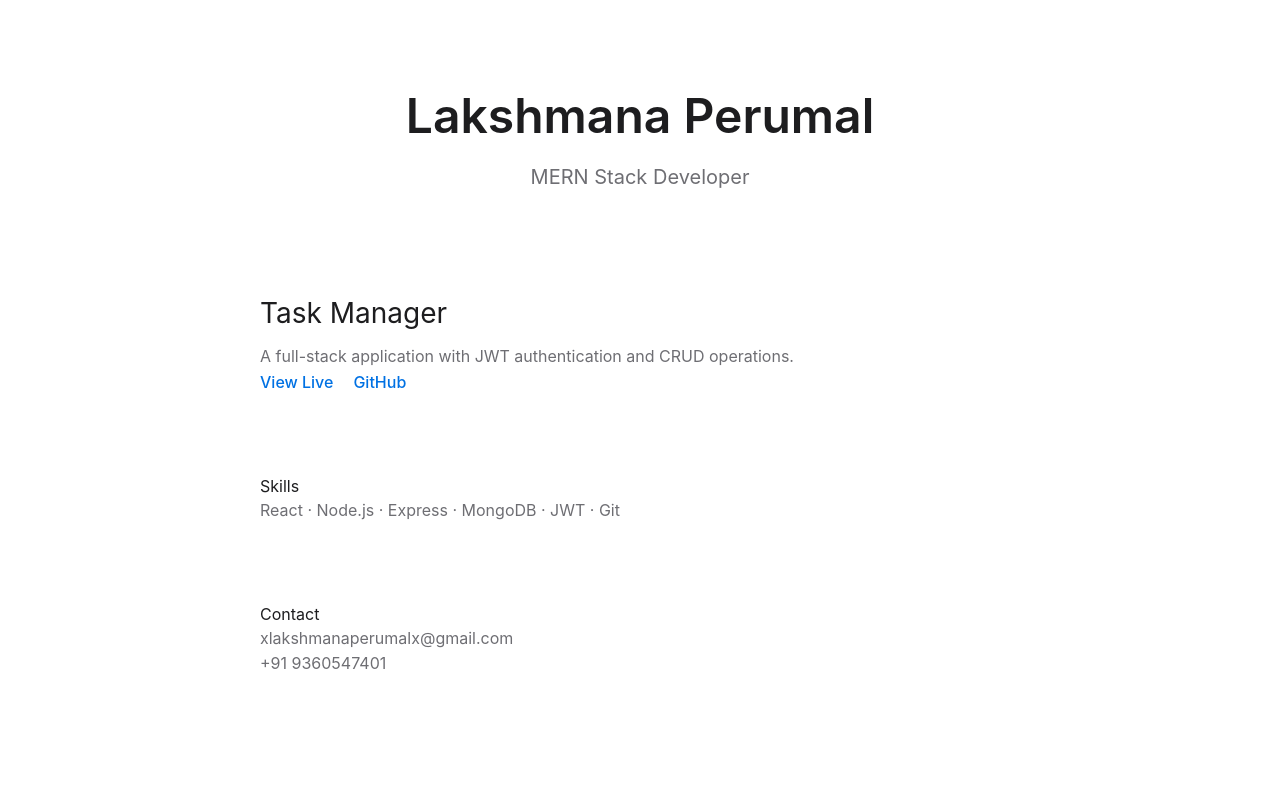
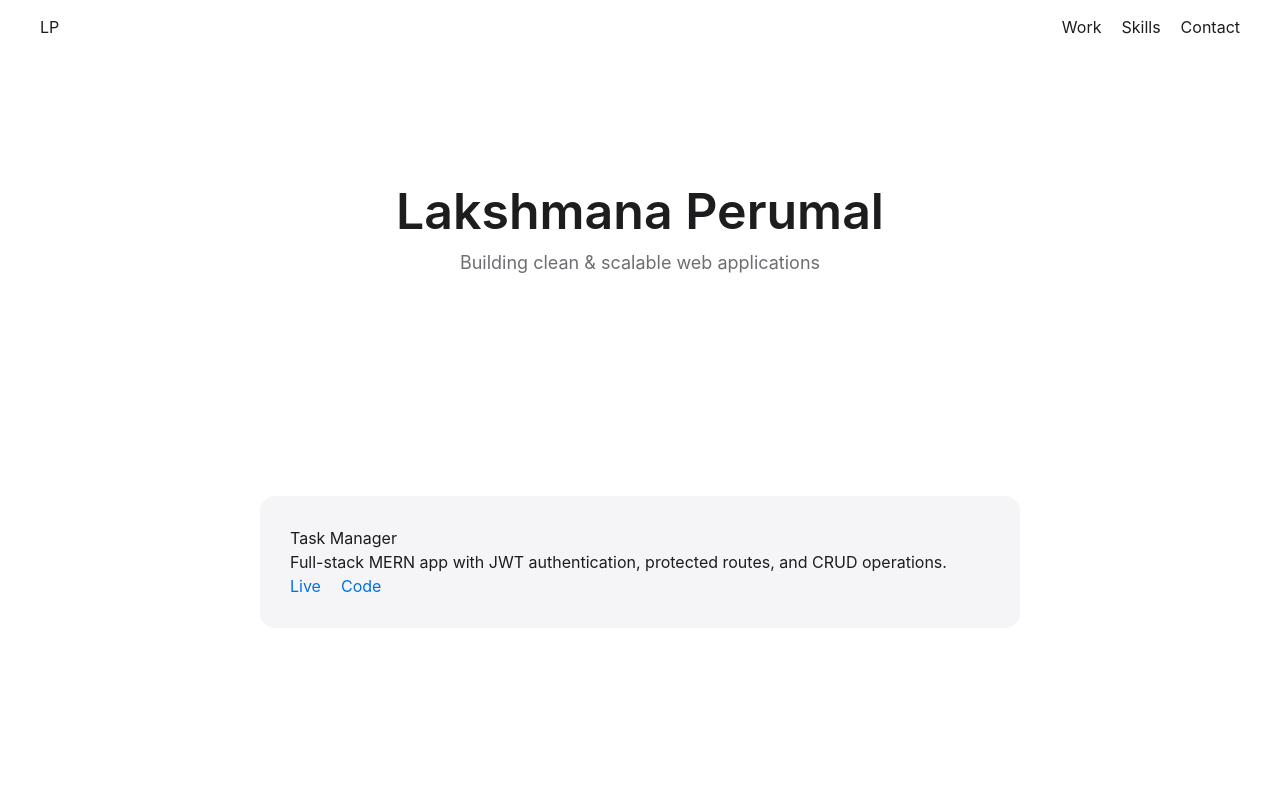
Before and after one commit to Lachu-Developer/portfolio, a React app: page / in a window 1280 px wide. Shown: the top 800 px of the page. Built offline with nearby package versions, Linux system fonts and the light colour scheme; the HTML template or start-up script is replaced by a standard one.

Commit message:
add changes

```diff
--- a/src/App.css
+++ b/src/App.css
@@ -3,69 +3,77 @@ body {
   font-family: -apple-system, BlinkMacSystemFont, "SF Pro Display", sans-serif;
   background: #fff;
   color: #1d1d1f;
+  scroll-behavior: smooth;
 }
 
-/* CONTAINER */
-.container {
-  max-width: 800px;
-  margin: auto;
-  padding: 80px 20px;
+/* NAVBAR */
+.nav {
+  position: sticky;
+  top: 0;
+  background: rgba(255,255,255,0.8);
+  backdrop-filter: blur(10px);
+  display: flex;
+  justify-content: space-between;
+  padding: 15px 40px;
+}
+
+.nav a {
+  margin-left: 20px;
+  text-decoration: none;
+  color: #1d1d1f;
 }
 
 /* HERO */
 .hero {
   text-align: center;
-  margin-bottom: 100px;
+  padding: 120px 20px;
 }
 
 .hero h1 {
-  font-size: 48px;
+  font-size: 50px;
   font-weight: 600;
-  margin: 0;
 }
 
 .hero p {
-  font-size: 20px;
   color: #6e6e73;
-  margin-top: 10px;
+  font-size: 18px;
 }
 
 /* SECTION */
 .section {
-  margin-bottom: 80px;
+  padding: 100px 20px;
+  max-width: 800px;
+  margin: auto;
 }
 
-/* PROJECT */
-.project h2 {
-  font-size: 28px;
-  margin-bottom: 10px;
+/* CARD */
+.card {
+  background: #f5f5f7;
+  padding: 30px;
+  border-radius: 15px;
+  transition: 0.3s;
 }
 
-.project p {
-  color: #6e6e73;
-  line-height: 1.6;
+.card:hover {
+  transform: translateY(-5px);
 }
 
 /* LINKS */
 .links a {
   margin-right: 20px;
+  color: #0071e3;
   text-decoration: none;
-  color: #0071e3;
-  font-weight: 500;
-}
-
-.links a:hover {
-  text-decoration: underline;
 }
 
 /* SKILLS */
-.skills {
-  color: #6e6e73;
-  font-size: 16px;
+.skills span {
+  margin: 5px;
+  padding: 8px 12px;
+  background: #f0f0f0;
+  border-radius: 6px;
 }
 
 /* CONTACT */
 .contact {
   color: #6e6e73;
-  line-height: 1.6;
 }
--- a/src/App.jsx
+++ b/src/App.jsx
@@ -3,13 +3,24 @@ import { motion } from "framer-motion"
 
 function App() {
   return (
-    <div className="container">
+    <div>
+
+      {/* NAVBAR */}
+      <nav className="nav">
+        <h3>LP</h3>
+        <div>
+          <a href="#project">Work</a>
+          <a href="#skills">Skills</a>
+          <a href="#contact">Contact</a>
+        </div>
+      </nav>
 
       {/* HERO */}
       <section className="hero">
         <motion.h1
-          initial={{ opacity: 0, y: 20 }}
+          initial={{ opacity: 0, y: 40 }}
           animate={{ opacity: 1, y: 0 }}
+          transition={{ duration: 0.8 }}
         >
           Lakshmana Perumal
         </motion.h1>
@@ -17,44 +28,62 @@ function App() {
         <motion.p
           initial={{ opacity: 0 }}
           animate={{ opacity: 1 }}
+          transition={{ delay: 0.3 }}
         >
-          MERN Stack Developer
+          Building clean & scalable web applications
         </motion.p>
       </section>
 
       {/* PROJECT */}
-      <section className="section">
+      <section id="project" className="section">
         <motion.div
-          className="project"
-          initial={{ opacity: 0 }}
-          whileInView={{ opacity: 1 }}
+          className="card"
+          initial={{ opacity: 0, y: 40 }}
+          whileInView={{ opacity: 1, y: 0 }}
+          transition={{ duration: 0.6 }}
         >
           <h2>Task Manager</h2>
           <p>
-            A full-stack application with JWT authentication and CRUD operations.
+            Full-stack MERN app with JWT authentication, protected routes,
+            and CRUD operations.
           </p>
 
           <div className="links">
-            <a href="https://your-live-app.vercel.app" target="_blank">View Live</a>
-            <a href="https://github.com/Lachu-Developer" target="_blank">GitHub</a>
+            <a href="https://your-live-app.vercel.app" target="_blank">Live</a>
+            <a href="https://github.com/Lachu-Developer" target="_blank">Code</a>
           </div>
         </motion.div>
       </section>
 
       {/* SKILLS */}
-      <section className="section">
-        <h3>Skills</h3>
-        <p className="skills">
-          React · Node.js · Express · MongoDB · JWT · Git
-        </p>
+      <section id="skills" className="section">
+        <motion.h3
+          initial={{ opacity: 0 }}
+          whileInView={{ opacity: 1 }}
+        >
+          Skills
+        </motion.h3>
+
+        <div className="skills">
+          <span>React</span>
+          <span>Node.js</span>
+          <span>Express</span>
+          <span>MongoDB</span>
+          <span>JWT</span>
+        </div>
       </section>
 
       {/* CONTACT */}
-      <section className="section">
-        <h3>Contact</h3>
+      <section id="contact" className="section">
+        <motion.h3
+          initial={{ opacity: 0 }}
+          whileInView={{ opacity: 1 }}
+        >
+          Contact
+        </motion.h3>
+
         <p className="contact">
-          xlakshmanaperumalx@gmail.com
-          <br />
+          xlakshmanaperumalx@gmail.com <br />
           +91 9360547401
         </p>
       </section>
```
